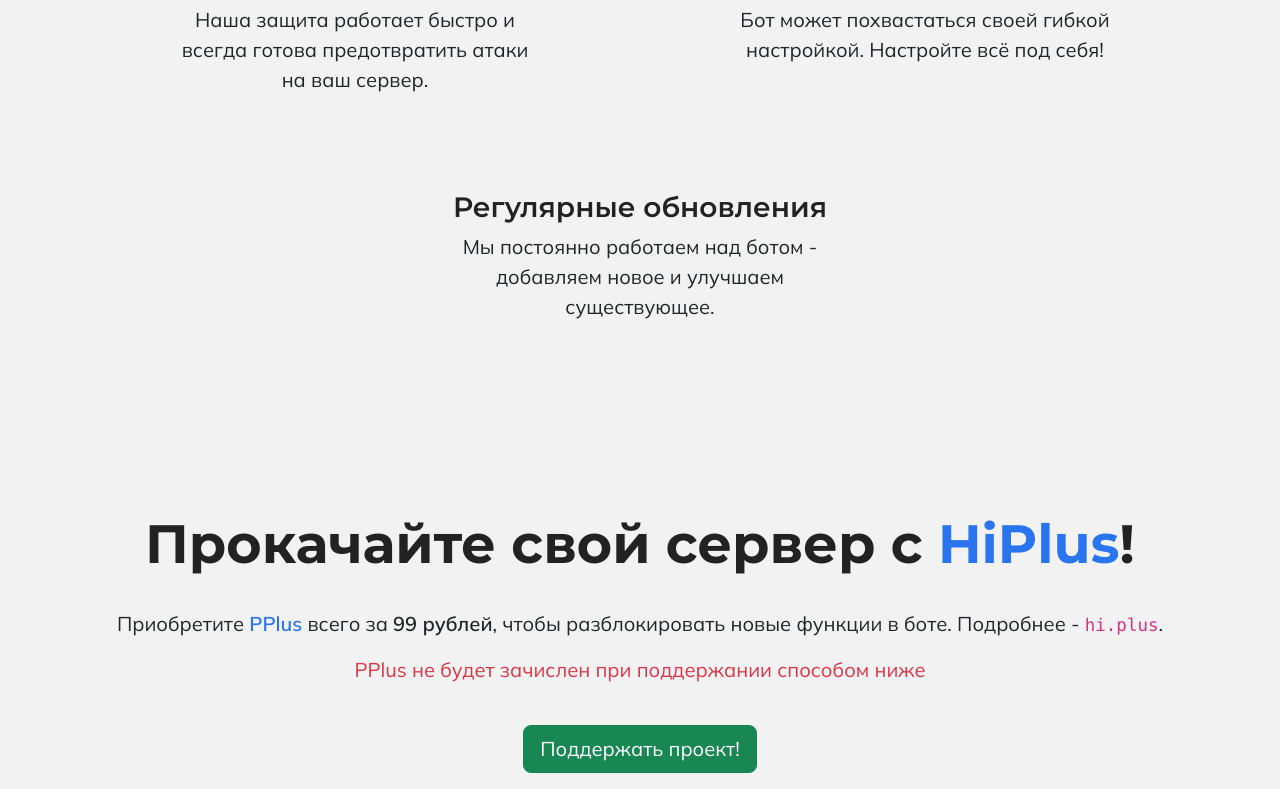
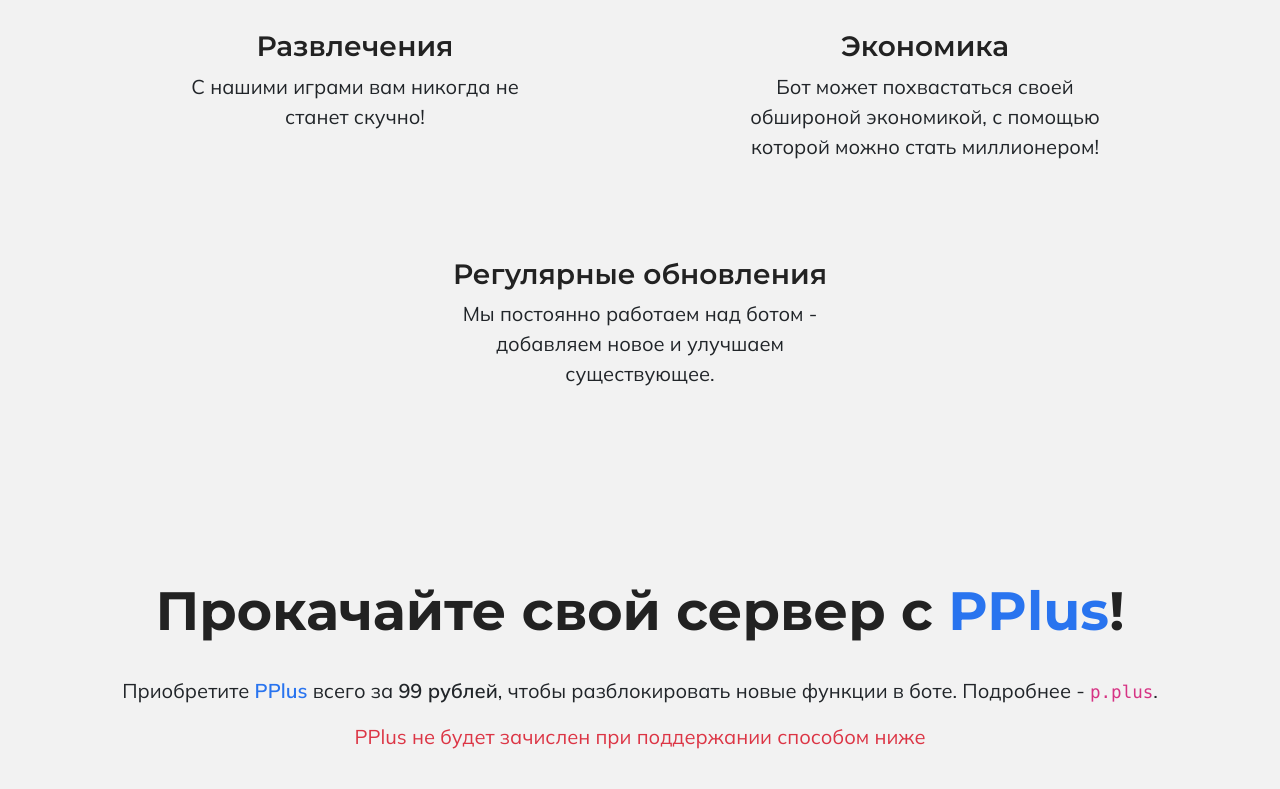
Before and after one commit to PotentiaBot/potentiabot.github.io, a plain HTML site: page index.html in a window 1280 px wide. Shown: the part 771-1560 px from the top of the page. Drawn offline with nearby package versions, Linux system fonts and the light colour scheme.

Commit message:
Update index.html

```diff
--- a/index.html
+++ b/index.html
@@ -46,7 +46,7 @@
             </div>
         </nav>
         <div class="jumbotron gradient title">
-            <h1 class="display-4">Хотите защитить сервер от краша?</h1>
+            <h1 class="display-4">Хотите модерировать и развлекать ваш сервер?</h1>
             <p class="lead">Доверьте эту задачу <b>Potentia</b>!</p>
             <br>
             <p class="lead">
@@ -61,12 +61,12 @@
             <br>
             <div class="row">
                 <div class="card2 col-lg-4">
-                <h2>Защита</h2>
-                <p>Наша защита работает быстро и всегда готова предотвратить атаки на ваш сервер.</p>
+                <h2>Развлечения</h2>
+                <p>С нашими играми вам никогда не станет скучно!</p>
                 </div>
                 <div class="card2 col-lg-4">
-                <h2>Настройка</h2>
-                <p>Бот может похвастаться своей гибкой настройкой. Настройте всё под себя!</p>
+                <h2>Экономика</h2>
+                <p>Бот может похвастаться своей обшироной экономикой, с помощью которой можно стать миллионером!</p>
                 </div>
                 <div class="card2 col-lg-4">
                 <h2>Регулярные обновления</h2>
@@ -76,9 +76,9 @@
         </div>
         <br>
         <div class="container block2">
-            <h1>Прокачайте свой сервер с <span class="select">HiPlus</span>!</h1>
+            <h1>Прокачайте свой сервер с <span class="select">PPlus</span>!</h1>
             <br>
-            <p>Приобретите <b class="select">PPlus</b> всего за <b>99 рублей</b>, чтобы разблокировать новые функции в боте. Подробнее - <code>hi.plus</code>.</p>
+            <p>Приобретите <b class="select">PPlus</b> всего за <b>99 рублей</b>, чтобы разблокировать новые функции в боте. Подробнее - <code>p.plus</code>.</p>
             <p class="text-danger">PPlus не будет зачислен при поддержании способом ниже</p>
             <br>
             <a class="btn btn-success btn-lg" href="https://qiwi.com/payment/form/99999?blocked%5B0%5D=account&amountFraction=0&extra%5B%27account%27%5D=ARTEMBAY&amountInteger=50&blocked%5B0%5D=sum&currency=RUB" role="button" target="_blank">Поддержать проект!</a>
```
